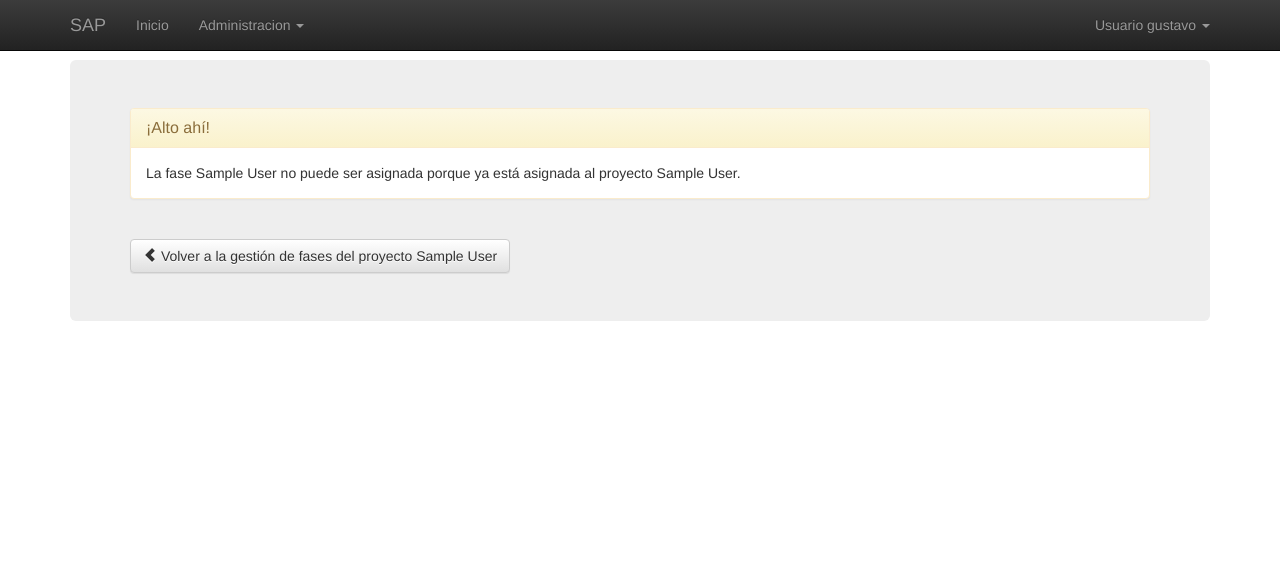
After one commit to 9andresc/proyecto-sap, a Django app: page /administracion/gestion_proyectos/confirmacion_agregar_fase/proyecto/1/1/ in a window 1280 px wide. The commit adds this page. Shown: the top 561 px of the page. Run offline with Django 3.2, Linux system fonts and the light colour scheme; a user stored in the database is signed in; tables that the repository leaves empty hold one stand-in row (values such as "Sample post"); some libraries are stand-ins or nearby versions.

Commit message:
Nuevas funciones agregadas Agregar fase y confirmación para agregar fase.

```diff
--- /dev/null
+++ b/sap/administracion/templates/proyecto/confirmacion_agregar_fase.html
@@ -0,0 +1,29 @@
+{% extends "base.html" %}
+{% block title %}SAP - Confirmación{% endblock %}
+{% block content %}
+<div class="jumbotron">
+	<div class="bs-example">
+		{% if valido %}
+			<div class="panel panel-success">
+      			<div class="panel-heading">
+        			<h3 class="panel-title">¡Éxito!</h3>
+      			</div>
+      			<div class="panel-body">
+        			La fase {{ fase.nombre }} fue asignada al proyecto {{ proyecto.nombre }}.
+      			</div>
+      		</div>
+		{% else %}
+			<div class="panel panel-warning">
+      			<div class="panel-heading">
+        			<h3 class="panel-title">¡Alto ahí!</h3>
+      			</div>
+      			<div class="panel-body">
+        			La fase {{ fase.nombre }} no puede ser asignada porque ya está asignada al proyecto {{ proyecto.nombre }}.
+      			</div>
+      		</div>
+		{% endif %}
+	</div>
+	<br>
+	<a class="btn btn-default" href="{% url 'vista_fases_proyecto' id_proyecto=proyecto.id %}"><span class="glyphicon glyphicon-chevron-left"></span> Volver a la gestión de fases del proyecto {{ proyecto.nombre }}</a>
+</div>
+{% endblock %}
--- a/sap/administracion/templates/proyecto/fases_proyecto.html
+++ b/sap/administracion/templates/proyecto/fases_proyecto.html
@@ -5,7 +5,7 @@
 <div class="jumbotron">
 	<div class="bs-example">
 		<h1><small>Fases del proyecto {{ proyecto.nombre }}</small></h1>
-		<a class="btn btn-sm btn-default" href="{% url 'vista_proyecto_agregar_usuario' id_proyecto=proyecto.id %}"><span class="glyphicon glyphicon-plus"></span> Agregar</a>
+		<a class="btn btn-sm btn-default" href="{% url 'vista_proyecto_agregar_fase' id_proyecto=proyecto.id %}"><span class="glyphicon glyphicon-plus"></span> Agregar</a>
 		<br><br>
 		{% if fases %}
 			<div class="table-responsive">
--- a/sap/administracion/urls.py
+++ b/sap/administracion/urls.py
@@ -8,7 +8,7 @@ from administracion.views import gestion_tipos_atributo_view, crear_tipo_atribut
 # -------------- Vistas de proyectos -------------- #
 from administracion.views import gestion_proyectos_view, crear_proyecto_view, visualizar_proyecto_view, modificar_proyecto_view, eliminar_proyecto_view
 from administracion.views import usuarios_proyecto_view, proyecto_agregar_usuario_view, confirmacion_proyecto_agregar_usuario_view, proyecto_quitar_usuario_view
-from administracion.views import fases_proyecto_view
+from administracion.views import fases_proyecto_view, proyecto_agregar_fase_view, confirmacion_proyecto_agregar_fase_view
 
 urlpatterns = patterns('',
     url(r'^administracion/gestion_usuarios/$', gestion_usuarios_view, name="vista_gestion_usuarios"),
@@ -45,4 +45,6 @@ urlpatterns = patterns('',
     url(r'^administracion/gestion_proyectos/confirmacion_agregar_usuario/proyecto/(?P<id_proyecto>.*)/(?P<id_usuario>.*)/$', confirmacion_proyecto_agregar_usuario_view, name="vista_confirmacion_proyecto_agregar_usuario"),
     url(r'^administracion/gestion_proyectos/quitar_usuario/proyecto/(?P<id_proyecto>.*)/(?P<id_usuario>.*)/$', proyecto_quitar_usuario_view, name="vista_proyecto_quitar_usuario"),
     url(r'^administracion/gestion_proyectos/fases/proyecto/(?P<id_proyecto>.*)/$', fases_proyecto_view, name="vista_fases_proyecto"),
+    url(r'^administracion/gestion_proyectos/agregar_fase/proyecto/(?P<id_proyecto>.*)/$', proyecto_agregar_fase_view, name="vista_proyecto_agregar_fase"),
+    url(r'^administracion/gestion_proyectos/confirmacion_agregar_fase/proyecto/(?P<id_proyecto>.*)/(?P<id_fase>.*)/$', confirmacion_proyecto_agregar_fase_view, name="vista_confirmacion_proyecto_agregar_fase"),
 )
--- a/sap/administracion/views.py
+++ b/sap/administracion/views.py
@@ -576,3 +576,33 @@ def fases_proyecto_view(request, id_proyecto):
     fases = Fase.objects.filter(fases_proyecto__id=id_proyecto)
     ctx = {'proyecto':proyecto, 'fases':fases}
     return render_to_response('proyecto/fases_proyecto.html', ctx, context_instance=RequestContext(request))
+
+@login_required(login_url='/login/')
+def proyecto_agregar_fase_view(request, id_proyecto):
+    """
+    Permite listar todas las fases registradas en el sistema, junto con las
+    operaciones de agregacion de fase.
+    """
+    proyecto = Proyecto.objects.get(id=id_proyecto)
+    fases = Fase.objects.all()
+    ctx = {'proyecto':proyecto, 'fases':fases}
+    return render_to_response('proyecto/agregar_fase.html', ctx, context_instance=RequestContext(request))
+
+@login_required(login_url='/login/')
+def confirmacion_proyecto_agregar_fase_view(request, id_proyecto, id_fase):
+    """
+    Permite agregar una fase previamente seleccionada a un proyecto existente en el
+    sistema.
+    """
+    valido = False
+    proyecto = Proyecto.objects.get(id=id_proyecto)
+    fase = Fase.objects.get(id=id_fase)
+    try:
+        fas = proyecto.fases.get(id=id_fase)
+    except Fase.DoesNotExist:
+        valido = True
+    if valido:
+        proyecto.fases.add(fase)
+        proyecto.save()
+    ctx = {'proyecto':proyecto, 'fase':fase, 'valido':valido}
+    return render_to_response('proyecto/confirmacion_agregar_fase.html', ctx, context_instance=RequestContext(request))
```
Also changed, not shown: sap/administracion/templates/proyecto/agregar_fase.html (added, +36 -0 lines).
